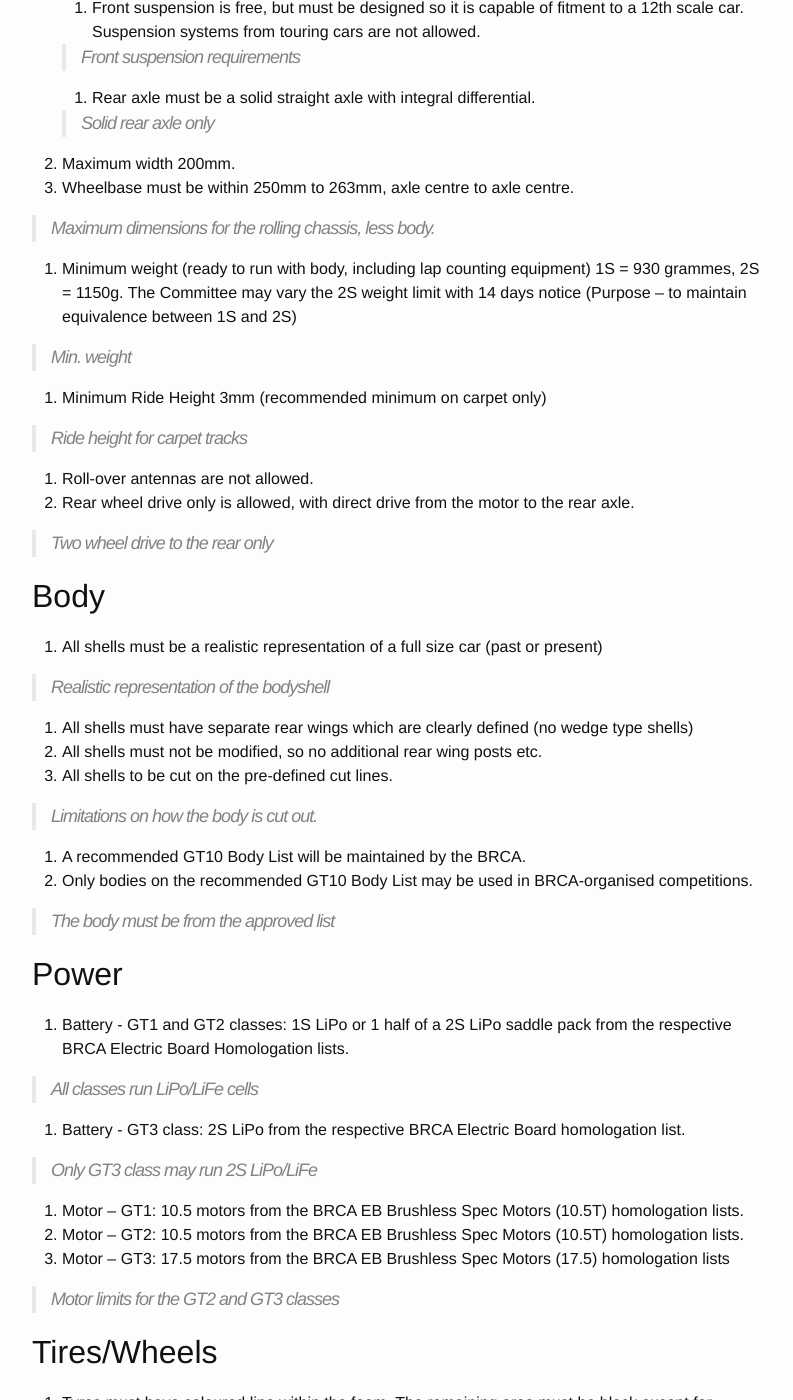
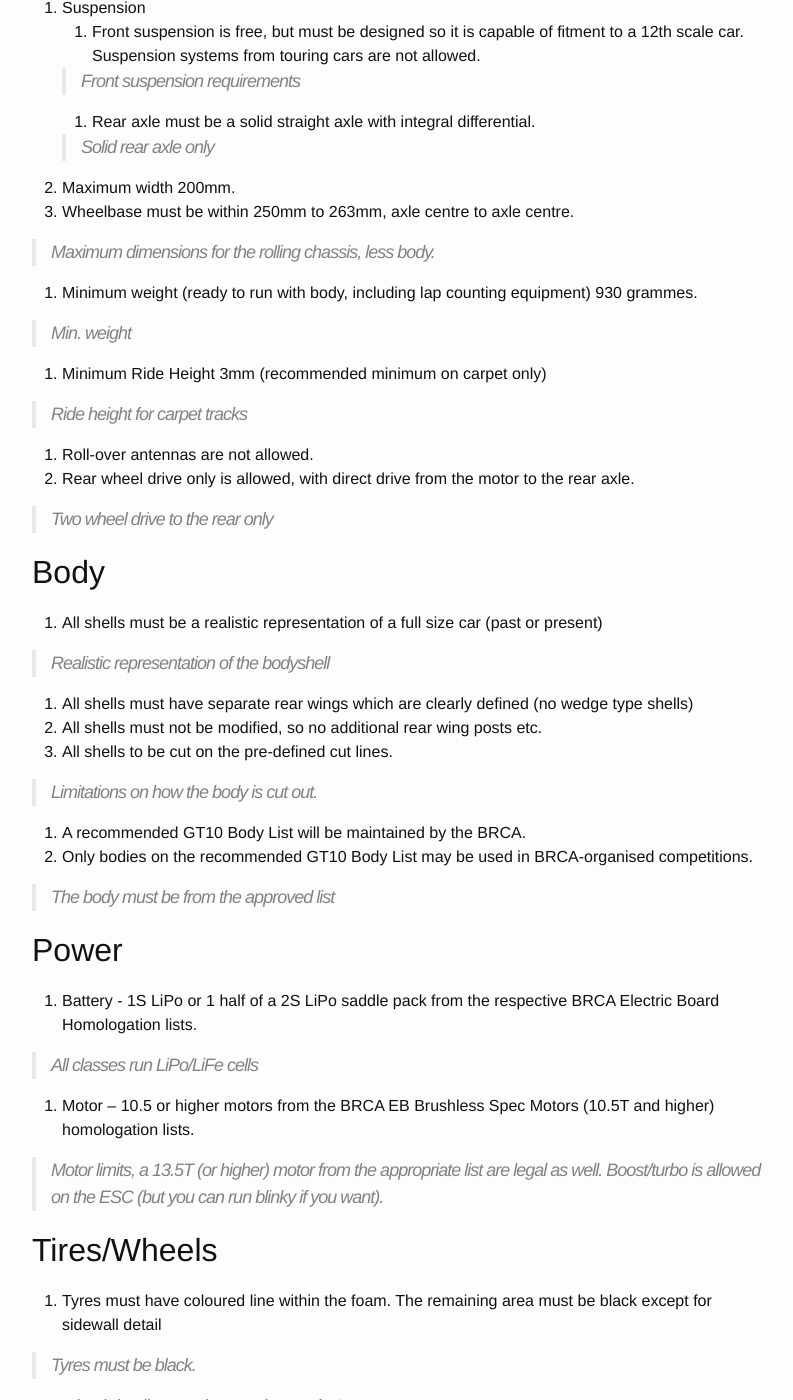
Before and after one commit to peppekerstens/rccars, a Jekyll site: the page built from _articles/brca-gt10-rules.md, in a window 1280 px wide and 1400 px high, scrolled down 369 px. Shown: the whole window, without its empty margins (238-1031 px from the left). Built offline with Jekyll 4.4.1, drawn with Linux system fonts in a browser that asks for light colours; some of the changed text lies outside the part shown.

Commit message:
Preview of the GT10 rule updates for 2015-2016.
Also added the (mistakenly) missing Protoform Gianna shell.

```diff
--- a/_articles/brca-gt10-rules.md
+++ b/_articles/brca-gt10-rules.md
@@ -24,7 +24,7 @@
 
 > Maximum dimensions for the rolling chassis, less body.
 
-1. Minimum weight (ready to run with body, including lap counting equipment) 1S = 930 grammes, 2S = 1150g. The Committee may vary the 2S weight limit with 14 days notice (Purpose – to maintain equivalence between 1S and 2S)
+1. Minimum weight (ready to run with body, including lap counting equipment) 930 grammes.
 
 > Min. weight
 
@@ -56,19 +56,13 @@
 
 ## Power
 
-1. Battery - GT1 and GT2 classes: 1S LiPo or 1 half of a 2S LiPo saddle pack from the respective BRCA Electric Board Homologation lists.
+1. Battery - 1S LiPo or 1 half of a 2S LiPo saddle pack from the respective BRCA Electric Board Homologation lists.
 
 > All classes run LiPo/LiFe cells
 
-1. Battery - GT3 class: 2S LiPo from the respective BRCA Electric Board homologation list.
+1. Motor – 10.5 or higher motors from the BRCA EB Brushless Spec Motors (10.5T and higher) homologation lists.
 
-> Only GT3 class may run 2S LiPo/LiFe
-
-1. Motor – GT1: 10.5 motors from the BRCA EB Brushless Spec Motors (10.5T) homologation lists.
-1. Motor – GT2: 10.5 motors from the BRCA EB Brushless Spec Motors (10.5T) homologation lists.
-1. Motor – GT3: 17.5 motors from the BRCA EB Brushless Spec Motors (17.5) homologation lists
-
-> Motor limits for the GT2 and GT3 classes
+> Motor limits, a 13.5T (or higher) motor from the appropriate list are legal as well. Boost/turbo is allowed on the ESC (but you can run blinky if you want).
 
 ## Tires/Wheels
 
@@ -94,14 +88,6 @@
 1. GT10 races will be 6 minutes in length, plus time to complete the last lap. Race and meeting formats will be as per existing BRCA 12th Section Track Rules.
 
 > Races for all classes are six minutes
-
-## Classes
-
-- GT1 – for 10.5 Spec motors powered by 1S LiPo/LiFe with speed controller operating in ‘blinky’ non-timing mode as per the 12th Electric Circuit approved list.
-- GT2 – for 10.5 Spec motors powered by 1S LiPo/LiFe.
-- GT3 – for 17.5 Spec motors powered by 2S LiPo/LiFe.
-
-> Classes that are allowed at BRCA meetings
 
 # BRCA Recommended Bodyshell list - GT10 Class
 
```
Also changed, not shown: other parts of _articles/brca-gt10-rules.md (+3 -2 lines).
